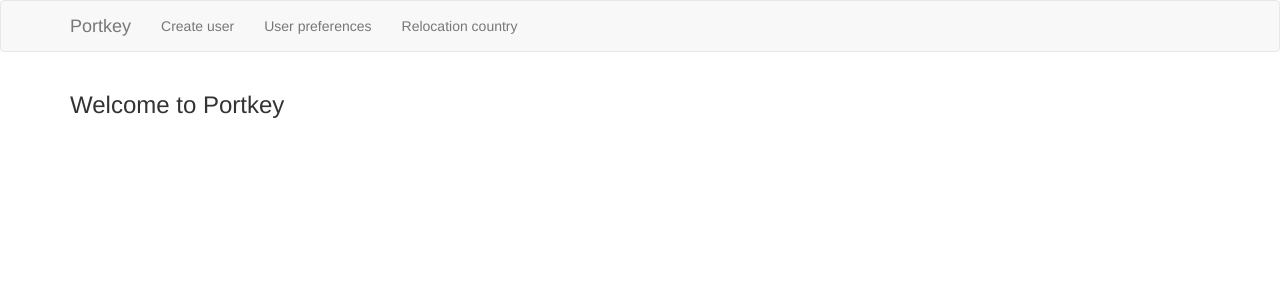
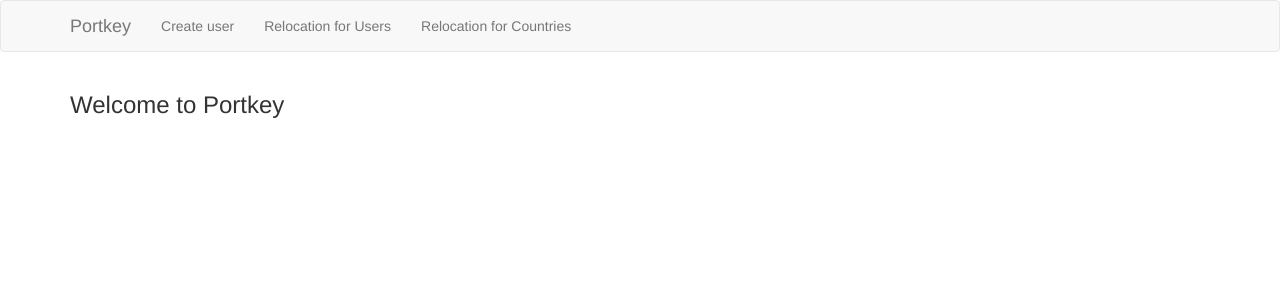
Before and after one commit to thiagosenador/RelocationTool, a Flask app: page / in a window 1280 px wide. Shown: the top 300 px of the page. Run offline with Flask 2, Linux system fonts and the light colour scheme; some libraries are stand-ins or nearby versions.

Commit message:
Updated GUI - relocation countries

```diff
--- a/RelocationTool/bookshelf/crud.py
+++ b/RelocationTool/bookshelf/crud.py
@@ -69,6 +69,7 @@ def listPotentialEmployers(countryname):
     return render_template("RelocationCountry.html",
         countries=countries,
         users = users,
+        countryname = countryname,
         next_page_token=next_page_token)
 
 # [END show potential employers]
--- a/RelocationTool/bookshelf/model_datastore.py
+++ b/RelocationTool/bookshelf/model_datastore.py
@@ -117,6 +117,7 @@ def listPref(countryName):
     queryUser = ds.query(kind='User', namespace='Portkey')
     queryUser.add_filter('Preferences.Climate', '=', preferences.get('Climate'))
     queryUser.add_filter('Preferences.InternationalEducation', '=', preferences.get('InternationalEducation'))
+    #queryUser.add_filter('Preferences.Population', '=', 123)
     queryUser.add_filter('Preferences.Population', '=', preferences.get('Population'))
     it = queryUser.fetch()
     users, more_results, cursor = it.next_page()
--- a/RelocationTool/bookshelf/templates/base.html
+++ b/RelocationTool/bookshelf/templates/base.html
@@ -29,8 +29,8 @@
             </div>
             <ul class="nav navbar-nav">
                 <li><a href="/createuser">Create user</a></li>
-                <li><a href="/ShowUserPreferences">User preferences</a></li>
-                <li><a href="/RelocationCountry">Relocation country</a></li>
+                <li><a href="/ShowUserPreferences">Relocation for Users</a></li>
+                <li><a href="/RelocationCountry">Relocation for Countries</a></li>
             </ul>
         </div>
     </div>
```
Also changed, not shown: RelocationTool/bookshelf/templates/RelocationCountry.html (+9 -2 lines).
